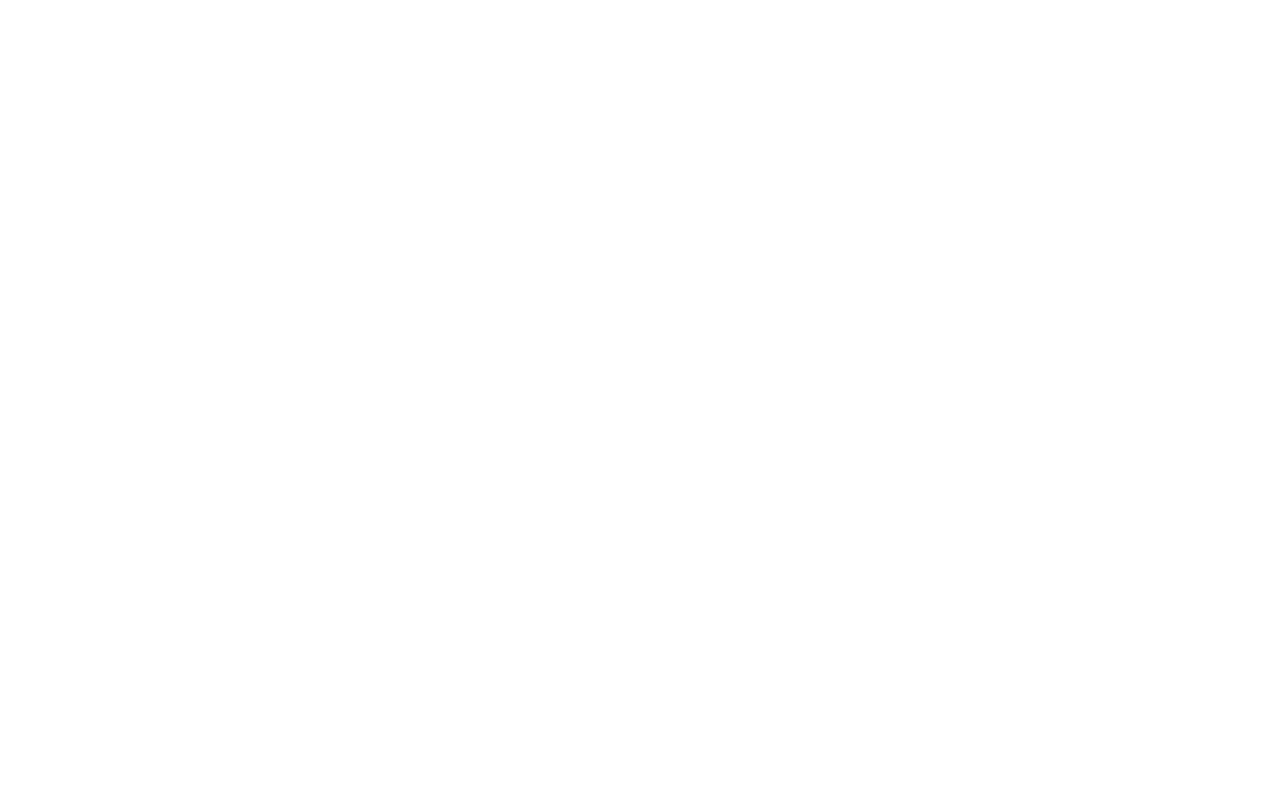
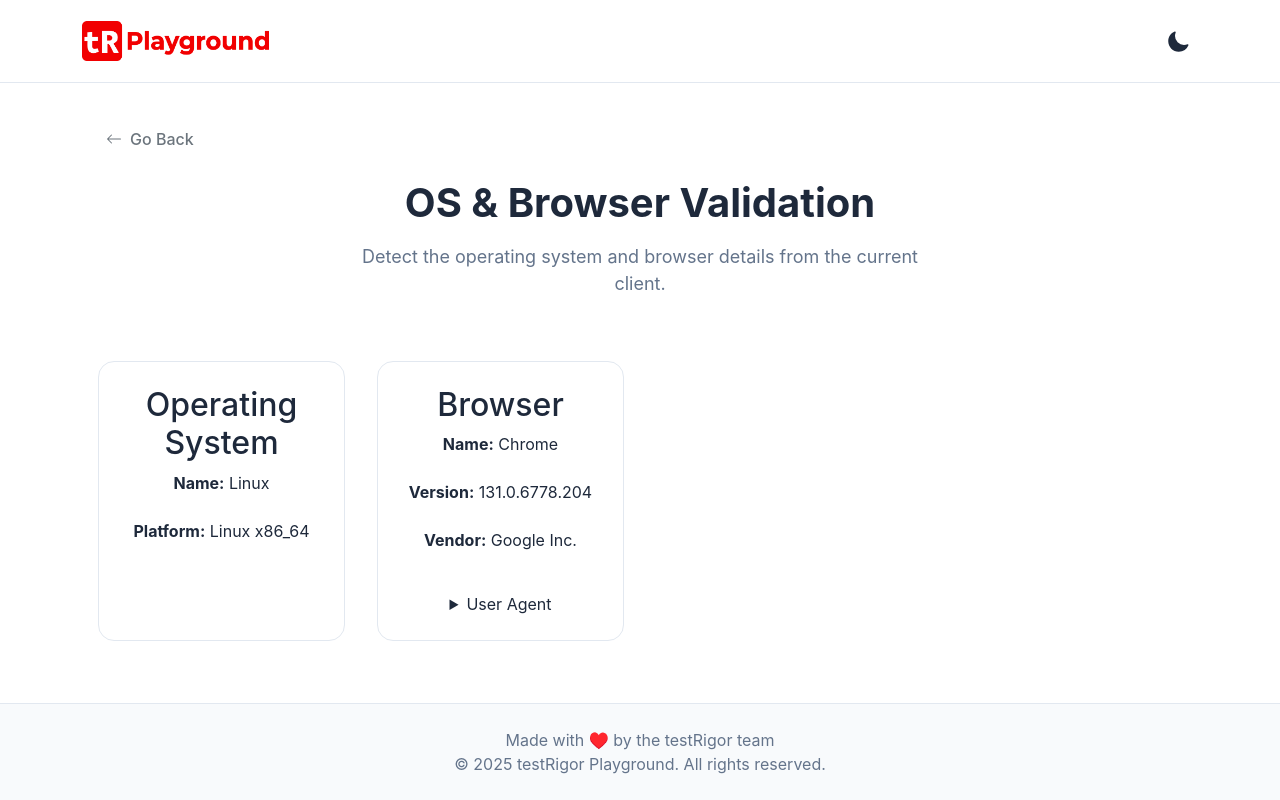
Before and after one commit to thiagonunes11/testRigorPlayground, a React (Vite) app: page /osBrowser in a window 1280 px wide. Before the commit this address had no page. Built offline with nearby package versions, Linux system fonts and the light colour scheme; the HTML template or start-up script is replaced by a standard one.

Commit message:
adding os-browser page

```diff
--- a/src/App.jsx
+++ b/src/App.jsx
@@ -51,6 +51,7 @@ import PdfPreview from './pages/pdfPreview';
 import Form from './pages/form';
 import ApiPage from './pages/apiPage';
 import ScreenResolution from './pages/screenResolution';
+import OsBrowser from './pages/osBrowser';
 
 function App() {
     return (
@@ -106,6 +107,7 @@ function App() {
                 <Route path="/form" element={<Form />} />
                 <Route path="/apiPage" element={<ApiPage />} />
                 <Route path="/screenResolution" element={<ScreenResolution />} />
+                <Route path="/osBrowser" element={<OsBrowser />} />
             </Routes>
         </Router>
     );
--- /dev/null
+++ b/src/pages/osBrowser.jsx
@@ -0,0 +1,76 @@
+import React, { useMemo } from 'react';
+import Layout from '../components/Layout';
+import '../styles/homePage.css';
+
+const getBrowserInfo = () => {
+  const { userAgent, vendor } = navigator;
+  const ua = userAgent;
+
+  let name = 'Unknown';
+  let version = 'Unknown';
+
+  if (/Edg\//.test(ua)) name = 'Microsoft Edge';
+  else if (/OPR\//.test(ua) || /Opera/.test(ua)) name = 'Opera';
+  else if (/Chrome\//.test(ua)) name = 'Chrome';
+  else if (/Safari\//.test(ua) && /Version\//.test(ua)) name = 'Safari';
+  else if (/Firefox\//.test(ua)) name = 'Firefox';
+  else if (/MSIE|Trident\//.test(ua)) name = 'Internet Explorer';
+
+  const versionMatch = ua.match(/(Edg|OPR|Chrome|Version|Firefox|MSIE|rv):?\/?([\d\.]+)/);
+  if (versionMatch && versionMatch[2]) version = versionMatch[2];
+
+  return { name, version, vendor };
+};
+
+const getOSInfo = () => {
+  const { platform, userAgent } = navigator;
+  const ua = userAgent;
+  let name = 'Unknown';
+
+  if (/Windows NT 10\.0/.test(ua)) name = 'Windows 10/11';
+  else if (/Windows NT 6\.3/.test(ua)) name = 'Windows 8.1';
+  else if (/Windows NT 6\.2/.test(ua)) name = 'Windows 8';
+  else if (/Windows NT 6\.1/.test(ua)) name = 'Windows 7';
+  else if (/Mac OS X/.test(ua)) name = 'macOS';
+  else if (/Android/.test(ua)) name = 'Android';
+  else if (/(iPhone|iPad|iPod)/.test(ua)) name = 'iOS';
+  else if (/Linux/.test(ua)) name = 'Linux';
+
+  return { name, platform };
+};
+
+const OsBrowser = () => {
+  const browser = useMemo(getBrowserInfo, []);
+  const os = useMemo(getOSInfo, []);
+
+  return (
+    <Layout
+      title="OS & Browser Validation"
+      description="Detect the operating system and browser details from the current client."
+    >
+      <div className="card-grid osb-grid">
+        <div className="modern-card">
+          <h2>Operating System</h2>
+          <div className="info-block">
+            <p><b>Name:</b> {os.name}</p>
+            <p><b>Platform:</b> {os.platform}</p>
+          </div>
+        </div>
+        <div className="modern-card">
+          <h2>Browser</h2>
+          <div className="info-block">
+            <p><b>Name:</b> {browser.name}</p>
+            <p><b>Version:</b> {browser.version}</p>
+            <p><b>Vendor:</b> {browser.vendor || 'N/A'}</p>
+            <details style={{marginTop: '1rem'}}>
+              <summary>User Agent</summary>
+              <pre style={{whiteSpace: 'pre-wrap'}}>{navigator.userAgent}</pre>
+            </details>
+          </div>
+        </div>
+      </div>
+    </Layout>
+  );
+};
+
+export default OsBrowser;
--- a/src/store/demos.jsx
+++ b/src/store/demos.jsx
@@ -300,6 +300,12 @@ const demos = [
     description: "Wait five seconds for the message.",
     icon: <HourglassSplit size={iconSize} />,
   },
+  {
+    title: "OS & Browser",
+    path: "/osBrowser",
+    description: "Detect client OS and browser details.",
+    icon: <Search size={iconSize} />,
+  },
 ];
 
-export default demos;
+export default demos.sort((a, b) => a.title.localeCompare(b.title));
--- a/src/styles/homePage.css
+++ b/src/styles/homePage.css
@@ -628,3 +628,21 @@ body {
 .deleted-element:hover {
   background-color: rgba(239, 68, 68, 0.15);
 }
+
+.osb-grid {
+  justify-items: center;
+  justify-content: center;
+}
+
+.osb-grid .modern-card {
+  width: 100%;
+  max-width: 520px;
+  text-align: center;
+}
+
+.osb-grid .info-block {
+  display: flex;
+  flex-direction: column;
+  gap: 0.5rem;
+  align-items: center;
+}
```
